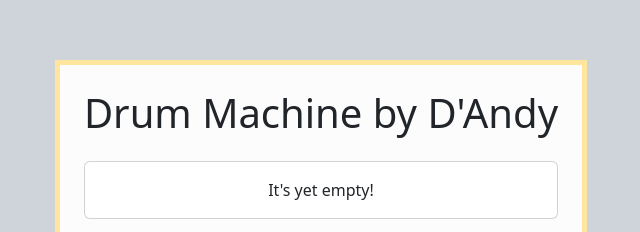
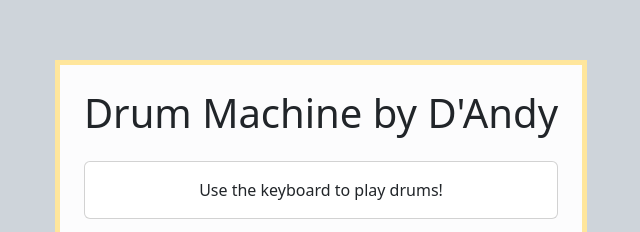
Before and after one commit to NikAndSer/Drum-Machine-freeCodeCamp, a plain HTML site: page index.html in a window 1280 px wide. Shown: the part 177-409 px from the top of the page, without its empty margins (319-959 px from the left). Drawn offline with nearby package versions, Linux system fonts and the light colour scheme.

Commit message:
Update index.html

```diff
--- a/index.html
+++ b/index.html
@@ -40,7 +40,7 @@
         <!-- Bootstrap Card Display -->
         <div class="card my-3">
             <div class="card-body">
-                <div class="text-center" id="display">It's yet empty!</div>
+                <div class="text-center" id="display">Use the keyboard to play drums!</div>
             </div>
         </div>
         <!-- Block buttons div -->
```
